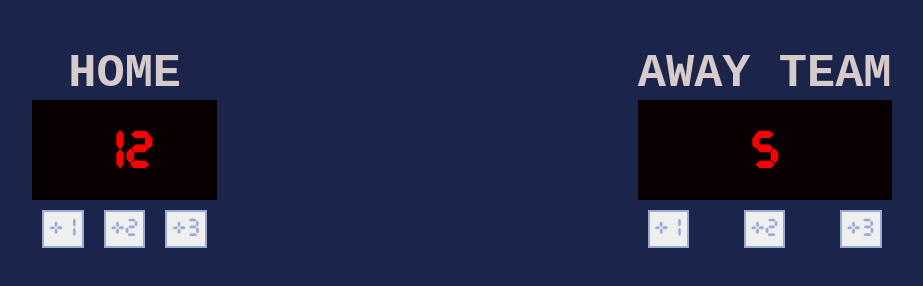
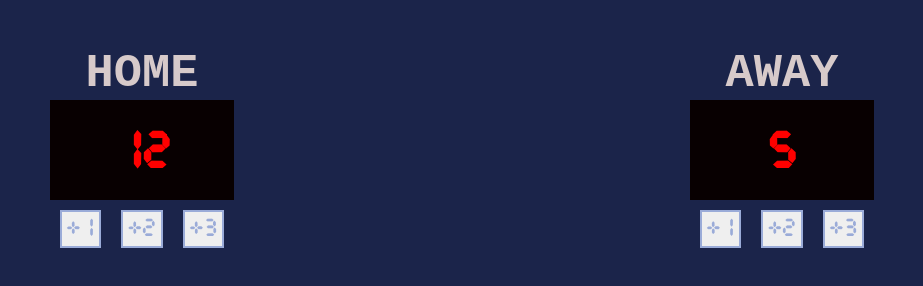
Before and after one commit to codingremi/basketball-board-scrimba-assignment, a plain HTML site: page index.html in a window 1280 px wide. Shown: the whole page, without its empty margins (178-1101 px from the left). Drawn offline with Linux system fonts and the light colour scheme.

Commit message:
test Netlify - success

```diff
--- a/index.html
+++ b/index.html
@@ -15,7 +15,7 @@
                     </div>
             </div>
             <div>
-                <h3 class=title>AWAY TEAM</h3>
+                <h3 class=title>AWAY</h3>
                 <h3 id="score-guest" class="score-board">5</h3>
                     <div class="add-point-squares">
                         <button onclick="add1guest()"> +1 </button>
```
